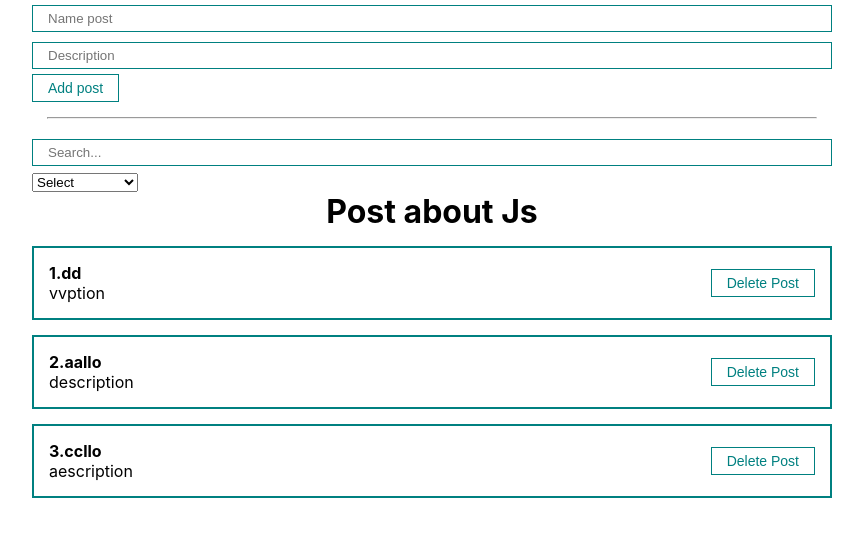
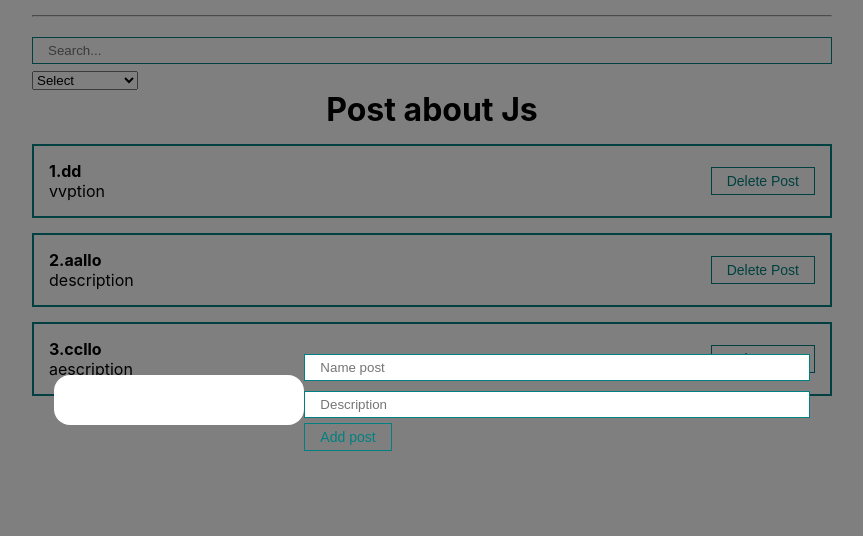
Before and after one commit to VladimirRM/Ul-course-React, a React (Create React App) app: page / in a window 1280 px wide. Shown: the top 536 px of the page, without its empty margins (208-1071 px from the left). Built offline with nearby package versions, Linux system fonts and the light colour scheme.

Commit message:
Removed postForm in the MyModal.

```diff
--- a/src/App.js
+++ b/src/App.js
@@ -1,12 +1,9 @@
 import React,{ useState,useMemo} from 'react';
 import "./styles/App.css"
 import PostList from './components/PostList';
-
-
 import PostForm from './components/PostForm';
-
-
 import PostFilter from './components/PostFilter';
+import MyModal from './components/mymodal/MyModal'
 
 function App() {
 const [posts,setPosts] = useState([
@@ -40,12 +37,12 @@
 const removePost = (post)=>{
      setPosts(posts.filter(p=> p.id !== post.id))
 }
-
-
 return (
     <div className="App">
-     <PostForm create={createPost}/>
-     <hr style={{margin: '15px'}} />
+      <MyModal>
+           <PostForm create={createPost}/>
+     </MyModal>
+     <hr style={{margin: '15px 0'}} />
      <PostFilter filter={filter} setFilter={setFilter}/>
      <div>
 
--- /dev/null
+++ b/src/components/mymodal/MyModal.jsx
@@ -0,0 +1,13 @@
+import React from 'react'
+import cl from './MyModal.module.css'
+
+const MyModal = ({children}) => {
+  return (
+    <div className={[cl.myModal, cl.active ].join(' ')}>
+      <div className={cl.myModalContent}></div>
+        {children}
+    </div>
+  )
+}
+
+export default MyModal
--- /dev/null
+++ b/src/components/mymodal/MyModal.module.css
@@ -0,0 +1,21 @@
+.myModal{
+    position: fixed;
+    top: 0;
+    right: 0;
+    bottom: 0;
+    left: 0;
+    display: none;
+    background: rgba(0, 0, 0, 0.5);
+}
+.myModalContent{
+    padding: 25px;
+    background: white;
+    border-radius: 16px;
+    min-width: 250px;
+}
+
+.myModal.active{
+    display: flex;
+    justify-content: center;
+    align-items: center;
+}
```
Also changed, not shown: src/components/MyModal.jsx (deleted, +0 -11 lines).
